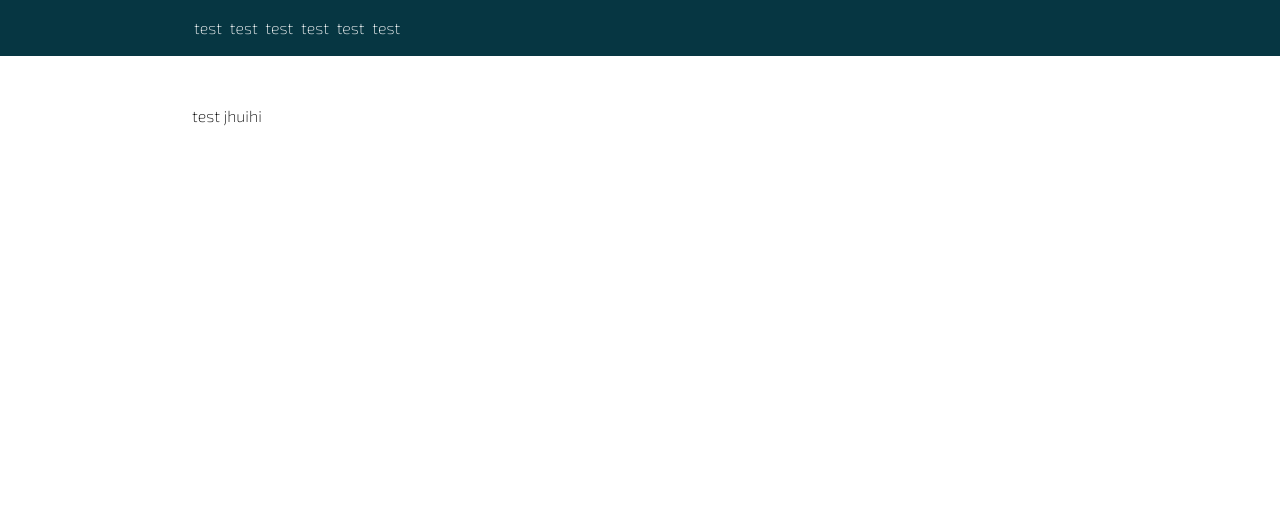
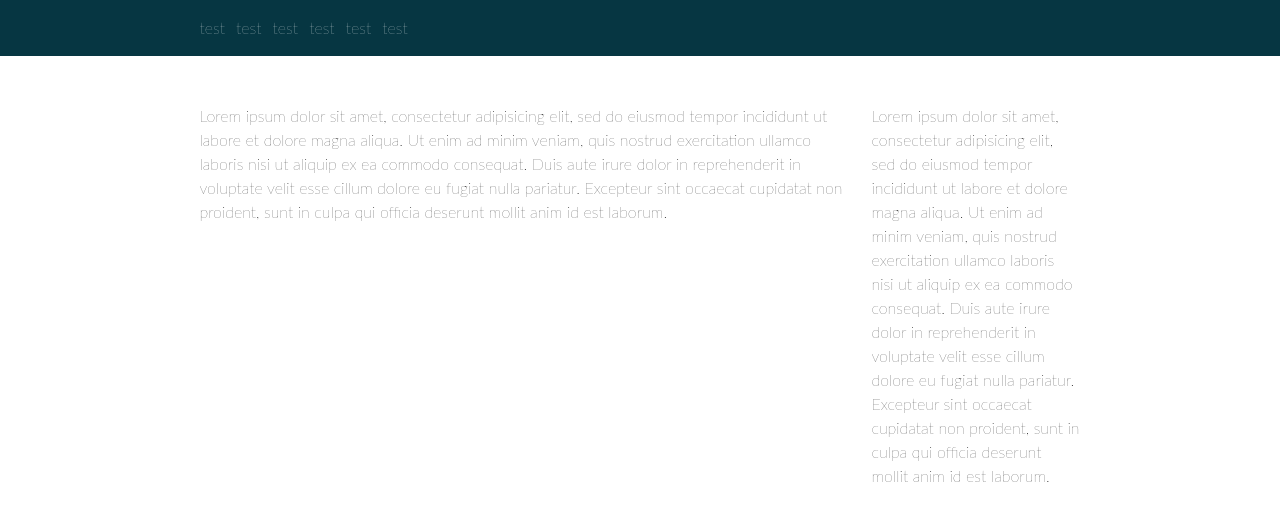
Before and after one commit to teebus/susy-test, a website: page builds/development/index.html in a window 1280 px wide. Drawn offline with Linux system fonts and the light colour scheme.

Commit message:
Refinements

```diff
--- a/builds/development/index.html
+++ b/builds/development/index.html
@@ -19,8 +19,25 @@
 			</ul>
 		</nav>
 	</header>
-	<article>
-		test jhuihi
+	<div class="wrapper">
+		<article>
+		<p>Lorem ipsum dolor sit amet, consectetur adipisicing elit, sed do eiusmod
+		tempor incididunt ut labore et dolore magna aliqua. Ut enim ad minim veniam,
+		quis nostrud exercitation ullamco laboris nisi ut aliquip ex ea commodo
+		consequat. Duis aute irure dolor in reprehenderit in voluptate velit esse
+		cillum dolore eu fugiat nulla pariatur. Excepteur sint occaecat cupidatat non
+		proident, sunt in culpa qui officia deserunt mollit anim id est laborum.
+		</p>
 	</article>
+	<aside>
+		<p>Lorem ipsum dolor sit amet, consectetur adipisicing elit, sed do eiusmod
+		tempor incididunt ut labore et dolore magna aliqua. Ut enim ad minim veniam,
+		quis nostrud exercitation ullamco laboris nisi ut aliquip ex ea commodo
+		consequat. Duis aute irure dolor in reprehenderit in voluptate velit esse
+		cillum dolore eu fugiat nulla pariatur. Excepteur sint occaecat cupidatat non
+		proident, sunt in culpa qui officia deserunt mollit anim id est laborum.
+		</p>
+	</aside>
+	</div>
 </body>
 </html>
--- a/components/sass/_layout.scss
+++ b/components/sass/_layout.scss
@@ -2,6 +2,17 @@ body {
   position: absolute;
   width: 100%;
   height: 100%;
+}
+
+
+
+.wrapper {
+  @include container(90%);
+      margin-top: 3rem;
+
+      @include breakpoint ($wide) {
+        @include container;
+      }
 }
 
 .scene {
--- a/components/sass/_variables.scss
+++ b/components/sass/_variables.scss
@@ -35,7 +35,7 @@ $navBrandBg         : $red;
 $headersubbg        : $dark;
 
 //Font variables
-$fontfamily       : 'Exo 2', 'Helvetica Neue', Helvetica, Arial, sans-serif;
+$fontfamily       : 'Lato', 'Helvetica Neue', Helvetica, Arial, sans-serif;
 
 $thin     : 200;
 $normal   : 400;
--- a/components/sass/modules/_article.scss
+++ /dev/null
@@ -1,4 +0,0 @@
-article {
-    @include container;
-    margin-top: 3rem;
-  } //article
--- /dev/null
+++ b/components/sass/modules/_homepage.scss
@@ -0,0 +1,19 @@
+article {
+	@include span(12);
+
+	@include breakpoint($medium, $wide) {
+		@include span(9);
+	}
+  } //article
+
+
+  aside {
+  	@include span(12);
+
+  	margin-top: 4rem;
+
+  	@include breakpoint($medium, $wide) {
+  		@include span(3);
+  		margin-top: 0;
+  	}
+} //aside
--- a/components/sass/modules/_nav.scss
+++ b/components/sass/modules/_nav.scss
@@ -4,12 +4,19 @@ header {
   color: $light;
 
   nav {
-    @include container;
-    padding: 0;
-    text-align: center;
+    @include container(90%);
+          @include breakpoint ($wide) {
+        @include container;
+      }
+
     @include display-flex;
     @include justify-content(flex-start);
     @include flex-wrap(wrap);
+
+ul {
+  @include span (12);
+}
+
 
       li {
         min-width: 2em;
--- a/components/sass/style.scss
+++ b/components/sass/style.scss
@@ -23,4 +23,4 @@
 //Import Modules
 
 @import "modules/nav";
-@import "modules/article";
+@import "modules/homepage";
```
Also changed, not shown: builds/development/css/style.css.
